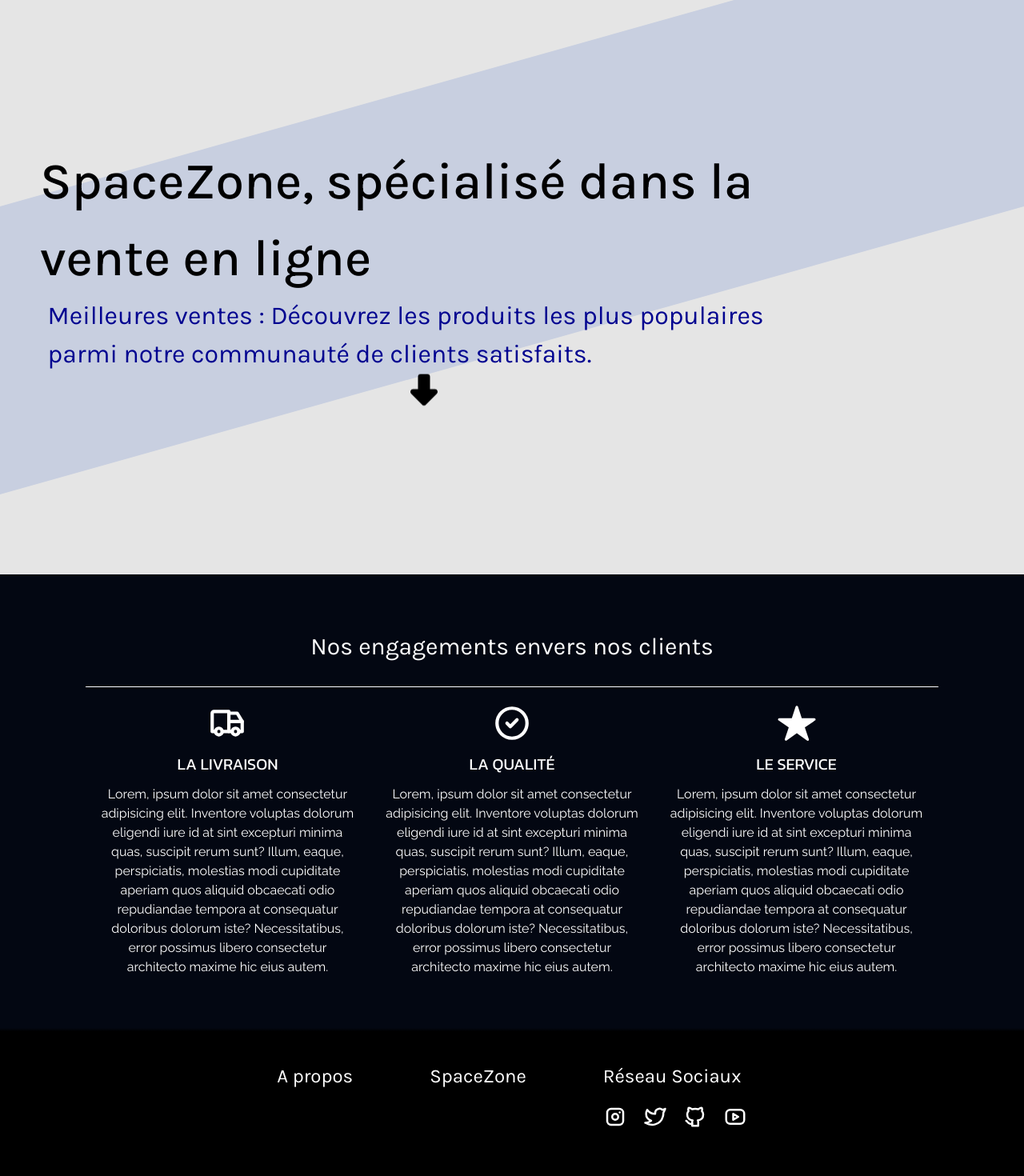
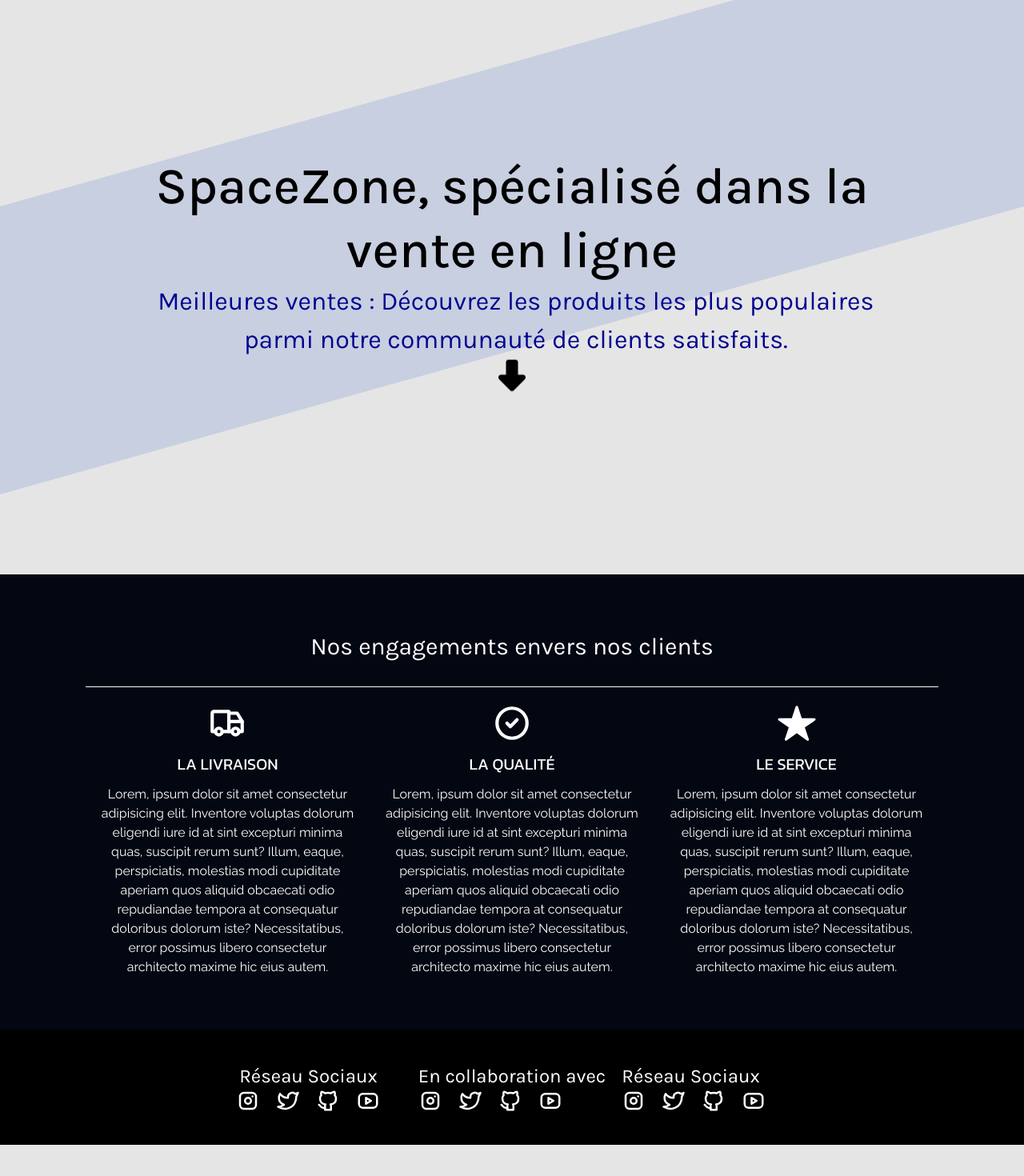
Before and after one commit to Azonesbz/SpaceZone, a React (Vite) app in the folder client/: page /home in a window 1280 px wide. Shown: the part 102-1572 px from the top of the page at 80% size. After the commit the page ends 1533 px from the top, so only its background shows below. Built offline with nearby package versions, Linux system fonts and the light colour scheme; no server answers.

Commit message:
added responsive on homepage

```diff
--- a/client/src/components/Footer.jsx
+++ b/client/src/components/Footer.jsx
@@ -4,8 +4,8 @@
             <footer className="flex flex-col">
                 <section className="flex flex-col bg-gray-950 text-white py-10">
                     <h1 className="text-center p-8 font-karla text-3xl">Nos engagements envers nos clients</h1>
-                    <div className="flex border-t w-5/6 mx-auto border-white">
-                        <div className="p-5">
+                    <div className="grid grid-cols-6 border-t w-5/6 mx-auto border-white">
+                        <div className="p-5 col-span-6 sm:col-span-2">
                             <svg
                             className="mx-auto"
                             width="50"
@@ -32,7 +32,7 @@
                                 libero consectetur architecto maxime hic eius autem.
                             </p>
                         </div>
-                        <div className="p-5">
+                        <div className="p-5 col-span-6 sm:col-span-2">
                             <svg
                             className="mx-auto"
                             width="50"
@@ -55,7 +55,7 @@
                                 libero consectetur architecto maxime hic eius autem.
                             </p>
                         </div>
-                        <div className="p-5">
+                        <div className="p-5 col-span-6 sm:col-span-2">
                             <svg
                             className="mx-auto"
                             width="50"
@@ -76,11 +76,55 @@
                     </div>
                 </section>
                 <div className="bg-gradient-to-b from-gray-950 via-gray-950 to-black h-2"></div>
-                <section className="flex flex-col bg-black h-60 text-white">
-                    <div className="flex justify-center space-x-24 p-10 font-karla text-2xl">
-                        <h1>A propos</h1>
-                        <h1>SpaceZone</h1>
-                        <div className="flex flex-col space-y-5">
+                <section className="flex flex-col items-center bg-black text-white h-full">
+                    <div className="grid grid-cols-6 gap-5 justify-center items-center p-10 font-karla text-2xl">
+                        <div className="flex flex-col col-span-6 lg:col-span-2">
+                            <h1 className="text-center">
+                                Réseau Sociaux
+                            </h1>
+                            <div className="flex items-center justify-center space-x-5">
+                                <svg className="hover:scale-110" width="30" height="30" fill="none" stroke="currentColor" strokeLinecap="round" strokeLinejoin="round" strokeWidth="2" viewBox="0 0 24 24" xmlns="http://www.w3.org/2000/svg">
+                                    <path d="M16 4H8a4 4 0 0 0-4 4v8a4 4 0 0 0 4 4h8a4 4 0 0 0 4-4V8a4 4 0 0 0-4-4Z"></path>
+                                    <path d="M12 15a3 3 0 1 0 0-6 3 3 0 0 0 0 6Z"></path>
+                                    <path d="M16.5 7.5v.001"></path>
+                                </svg>
+                                <svg className="hover:scale-110" width="30" height="30" fill="none" stroke="currentColor" strokeLinecap="round" strokeLinejoin="round" strokeWidth="2" viewBox="0 0 24 24" xmlns="http://www.w3.org/2000/svg">
+                                    <path d="M22 4.009c-1 .49-1.98.689-3 .99-1.121-1.265-2.783-1.335-4.38-.737S11.977 6.322 12 7.999v1c-3.245.083-6.135-1.395-8-4 0 0-4.182 7.433 4 11-1.872 1.247-3.739 2.088-6 2 3.308 1.803 6.913 2.423 10.034 1.517 3.58-1.04 6.522-3.723 7.651-7.742a13.84 13.84 0 0 0 .497-3.753c-.002-.249 1.51-2.772 1.818-4.013v.001Z"></path>
+                                </svg>
+                                <svg className="hover:scale-110" width="30" height="30" fill="none" stroke="currentColor" strokeLinecap="round" strokeLinejoin="round" strokeWidth="2" viewBox="0 0 24 24" xmlns="http://www.w3.org/2000/svg">
+                                    <path d="M15 21v-3.5c0-1 .1-1.4-.5-2 2.8-.3 5.5-1.4 5.5-6a4.6 4.6 0 0 0-1.3-3.2 4.2 4.2 0 0 0-.1-3.2s-1.1-.3-3.5 1.3a12.3 12.3 0 0 0-6.2 0C6.5 2.8 5.4 3.1 5.4 3.1a4.2 4.2 0 0 0-.1 3.2A4.6 4.6 0 0 0 4 9.5c0 4.6 2.7 5.7 5.5 6-.6.6-.6 1.2-.5 2V21h6Z"></path>
+                                    <path d="M9 19c-4.3 1.4-4.3-2.5-6-3"></path>
+                                </svg>
+                                <svg className="hover:scale-110" width="30" height="30" fill="none" stroke="currentColor" strokeLinecap="round" strokeLinejoin="round" strokeWidth="2" viewBox="0 0 24 24" xmlns="http://www.w3.org/2000/svg">
+                                    <path d="M17 5H7a4 4 0 0 0-4 4v6a4 4 0 0 0 4 4h10a4 4 0 0 0 4-4V9a4 4 0 0 0-4-4Z"></path>
+                                    <path d="m10 9 5 3-5 3V9Z"></path>
+                                </svg>
+                            </div>
+                        </div>
+                        <div className="flex flex-col col-span-6 lg:col-span-2">
+                            <h1>
+                                En collaboration avec
+                            </h1>
+                            <div className="flex space-x-5">
+                                <svg className="hover:scale-110" width="30" height="30" fill="none" stroke="currentColor" strokeLinecap="round" strokeLinejoin="round" strokeWidth="2" viewBox="0 0 24 24" xmlns="http://www.w3.org/2000/svg">
+                                    <path d="M16 4H8a4 4 0 0 0-4 4v8a4 4 0 0 0 4 4h8a4 4 0 0 0 4-4V8a4 4 0 0 0-4-4Z"></path>
+                                    <path d="M12 15a3 3 0 1 0 0-6 3 3 0 0 0 0 6Z"></path>
+                                    <path d="M16.5 7.5v.001"></path>
+                                </svg>
+                                <svg className="hover:scale-110" width="30" height="30" fill="none" stroke="currentColor" strokeLinecap="round" strokeLinejoin="round" strokeWidth="2" viewBox="0 0 24 24" xmlns="http://www.w3.org/2000/svg">
+                                    <path d="M22 4.009c-1 .49-1.98.689-3 .99-1.121-1.265-2.783-1.335-4.38-.737S11.977 6.322 12 7.999v1c-3.245.083-6.135-1.395-8-4 0 0-4.182 7.433 4 11-1.872 1.247-3.739 2.088-6 2 3.308 1.803 6.913 2.423 10.034 1.517 3.58-1.04 6.522-3.723 7.651-7.742a13.84 13.84 0 0 0 .497-3.753c-.002-.249 1.51-2.772 1.818-4.013v.001Z"></path>
+                                </svg>
+                                <svg className="hover:scale-110" width="30" height="30" fill="none" stroke="currentColor" strokeLinecap="round" strokeLinejoin="round" strokeWidth="2" viewBox="0 0 24 24" xmlns="http://www.w3.org/2000/svg">
+                                    <path d="M15 21v-3.5c0-1 .1-1.4-.5-2 2.8-.3 5.5-1.4 5.5-6a4.6 4.6 0 0 0-1.3-3.2 4.2 4.2 0 0 0-.1-3.2s-1.1-.3-3.5 1.3a12.3 12.3 0 0 0-6.2 0C6.5 2.8 5.4 3.1 5.4 3.1a4.2 4.2 0 0 0-.1 3.2A4.6 4.6 0 0 0 4 9.5c0 4.6 2.7 5.7 5.5 6-.6.6-.6 1.2-.5 2V21h6Z"></path>
+                                    <path d="M9 19c-4.3 1.4-4.3-2.5-6-3"></path>
+                                </svg>
+                                <svg className="hover:scale-110" width="30" height="30" fill="none" stroke="currentColor" strokeLinecap="round" strokeLinejoin="round" strokeWidth="2" viewBox="0 0 24 24" xmlns="http://www.w3.org/2000/svg">
+                                    <path d="M17 5H7a4 4 0 0 0-4 4v6a4 4 0 0 0 4 4h10a4 4 0 0 0 4-4V9a4 4 0 0 0-4-4Z"></path>
+                                    <path d="m10 9 5 3-5 3V9Z"></path>
+                                </svg>
+                            </div>
+                        </div>
+                        <div className="flex flex-col col-span-6 lg:col-span-2">
                             <h1>
                                 Réseau Sociaux
                             </h1>
--- a/client/src/components/Header.jsx
+++ b/client/src/components/Header.jsx
@@ -3,6 +3,7 @@
         <>
             <div className="background-bar shape"></div>
             <header className="header">
+                <div className="body-header">
                     <h1 className="title">SpaceZone, spécialisé dans la vente en ligne</h1>
                     <div className="best-seller">
                         <h2 className="title-best-seller">Meilleures ventes : Découvrez les produits les plus populaires parmi notre communauté de clients satisfaits.</h2>
@@ -12,6 +13,7 @@
                             <path d="M15 4v8h3.586a1 1 0 0 1 .707 1.707l-6.586 6.586a1 1 0 0 1-1.414 0l-6.586-6.586A1 1 0 0 1 5.414 12H9V4a1 1 0 0 1 1-1h4a1 1 0 0 1 1 1v0Z"></path>
                         </svg>
                     </div>
+                </div>
             </header>
         </>
     )
--- a/client/src/index.css
+++ b/client/src/index.css
@@ -7,7 +7,7 @@
 
 .header {
   position: absolute;
-  inset: 50px 15rem 10px 20px;
+  inset: 0;
   z-index: 2;
   margin-left: auto;
   margin-right: auto;
@@ -17,6 +17,10 @@
   flex-direction: column;
   justify-content: center;
 }
+.body-header {
+  position: relative;
+  top: 3rem;
+}
 .best-seller {
     display: flex;
     flex-direction: column;
@@ -24,12 +28,16 @@
     justify-content: center;
 }
 .title{
-  font-size: 4rem;
+
+  font-size: 1.5rem/* 24px */;
+  line-height: 5rem/* 32px */;
   font-weight: 500;
+  text-align: center;
   font-family: 'karla', 'Lucida Sans Regular', 'Lucida Grande', 'Lucida Sans Unicode', Geneva, Verdana, sans-serif;
 }
 .title-best-seller {
-  font-size: xx-large;
+  font-size: medium;
+  text-align: center;
   font-family: 'karla', Courier, monospace;
   color: #010390;
   margin-left: 0.6rem;
@@ -46,6 +54,10 @@
   }
 }
 .arrow-box {
+  display: flex;
+  justify-content: center;
+  margin-top: 20px;
+  align-items: center;
   margin: 0 auto;
   cursor: pointer;
 }
@@ -64,23 +76,6 @@
     clip-path: polygon(0 50%, 100% 0%, 100% 50%, 0% 100%);
 
 }
-.line {
-  width: 200px;
-  height: 10px;
-  border: 2px solid #000;
-  border-radius: 10px;
-}
-
-.line-start {
-  border-top-left-radius: 50% 100%;
-  border-bottom-left-radius: 50% 100%;
-}
-
-.line-end {
-  border-top-right-radius: 50% 100%;
-  border-bottom-right-radius: 50% 100%;
-}
-
 .elementHidden {
     opacity: 0;
     transform: translateX(-100%);
@@ -91,3 +86,13 @@
   opacity: 1;
   transform: translateX(0);
 }
+@media (min-width: 720px) {
+  .title {
+      font-size: 4rem;
+      line-height: 5rem;
+  }
+  .title-best-seller {
+      font-size: 2rem;
+      line-height: 3rem;
+  }
+}
--- a/client/src/pages/Home.jsx
+++ b/client/src/pages/Home.jsx
@@ -39,7 +39,7 @@
 
           <Header session={session} />
 
-          <div className='top-20 flex flex-col container md:flex-row px-20 relative justify-center gap-5 elementHidden'>
+          <div className='top-20 flex flex-col container md:flex-row lg:px-20 relative justify-center gap-5 elementHidden'>
 
             <section className='flex flex-col w-full'>
 
```
Lines whose indentation alone changed are shown as unchanged.
